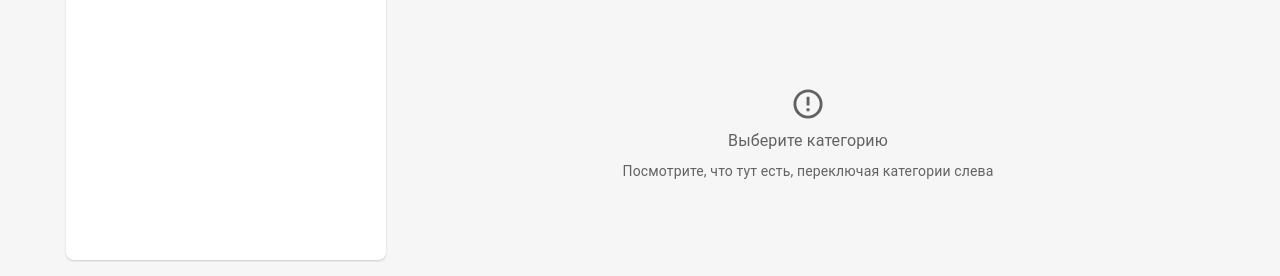
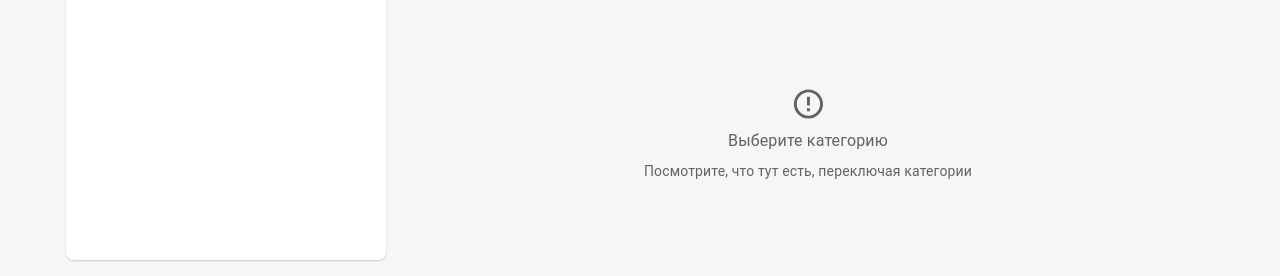
Before and after one commit to REMAINS-TEAM/remains, a React (Create React App) app in the folder fe/: page / in a window 1280 px wide. Shown: the part 276-552 px from the top of the page. Built offline with nearby package versions, Linux system fonts and the light colour scheme; no server answers.

Commit message:
error 404 handler for categories

```diff
--- a/fe/src/layouts/MainLayout/styles.ts
+++ b/fe/src/layouts/MainLayout/styles.ts
@@ -1,13 +1,13 @@
 import { SxProps } from '@mui/system';
 
-export const root = {
+export const root: SxProps = {
   display: 'flex',
   width: '100%',
   height: 'calc(100vh - 64px - 16px)',
   justifyContent: 'center',
 };
 
-export const center = {
+export const center: SxProps = {
   position: 'relative',
   display: 'flex',
   padding: 2,
@@ -16,4 +16,4 @@ export const center = {
   height: '100%',
   justifyContent: 'space-between',
   columnGap: 2,
-} as SxProps;
+};
--- a/fe/src/pages/Categories/index.tsx
+++ b/fe/src/pages/Categories/index.tsx
@@ -12,6 +12,7 @@ import EmptyState from 'components/EmptyState';
 import categoriesApi from 'store/api/categories';
 import AddItemPopup from 'components/Popups/AddItemPopup';
 import ActionsButtons from 'pages/Categories/units/ActionsButtons';
+import NotFoundPage from 'pages/NotFoundPage';
 
 function Categories() {
   const navigate = useNavigate();
@@ -19,18 +20,34 @@ function Categories() {
 
   const [addItemPopupOpen, setAddItemPopupOpen] = useState(false);
 
-  const { data: fetchedItems, isFetching } = itemsApi.useGetCategoryItemsQuery({
+  const {
+    data: fetchedItems,
+    isFetching,
+    error: getCategoryItemsError,
+  } = itemsApi.useGetCategoryItemsQuery({
     categoryId,
-    limit: 10,
+    limit: 10, // TODO: lazy loading
     offset: 0,
   });
 
-  const { data: category } = categoriesApi.useGetCategoryByIdQuery(
-    categoryId || 0,
-    {
-      skip: !categoryId,
-    },
-  );
+  const {
+    data: category,
+    error: getCategoryByIdError,
+  } = categoriesApi.useGetCategoryByIdQuery(categoryId || 0, {
+    skip: !categoryId,
+  });
+
+  const error = (getCategoryItemsError || getCategoryByIdError) as {
+    status: number;
+  };
+
+  if (error) {
+    switch (error.status) {
+      case 404:
+        return <NotFoundPage />;
+      // TODO: Сделать всплывающую нотификацию об ошибке
+    }
+  }
 
   const selectCategoryHandler = (categoryId: number) => {
     navigate(generatePath(routes.category, { categoryId: String(categoryId) }));
@@ -47,9 +64,7 @@ function Categories() {
           {!categoryId ? (
             <EmptyState
               text={'Выберите категорию'}
-              description={
-                'Посмотрите, что тут есть, переключая категории слева'
-              }
+              description={'Посмотрите, что тут есть, переключая категории'}
             />
           ) : (
             <>
@@ -57,7 +72,6 @@ function Categories() {
                 <BreadCrumbs data={category?.tree} />
                 <IconButton
                   sx={{ p: 0 }}
-                  aria-label="add item"
                   title="Добавить товар в эту категорию"
                   onClick={addItemHandler}
                 >
--- a/fe/src/pages/NotFoundPage/index.tsx
+++ b/fe/src/pages/NotFoundPage/index.tsx
@@ -1,14 +1,16 @@
-import React from "react";
-import { Link } from "react-router-dom";
-import MainLayout from "../../layouts/MainLayout";
+import React from 'react';
+import { Link } from 'react-router-dom';
+import MainLayout from '../../layouts/MainLayout';
 
 function NotFoundPage() {
   return (
     <MainLayout>
-      <h1>404</h1>
-      <h2>Такой страницы нет</h2>
-      <br />
-      <Link to="/">Вернуться на главную</Link>
+      <div>
+        <h1>404</h1>
+        <h2>Такой страницы нет</h2>
+        <br />
+        <Link to="/">Вернуться на главную</Link>
+      </div>
     </MainLayout>
   );
 }
```
